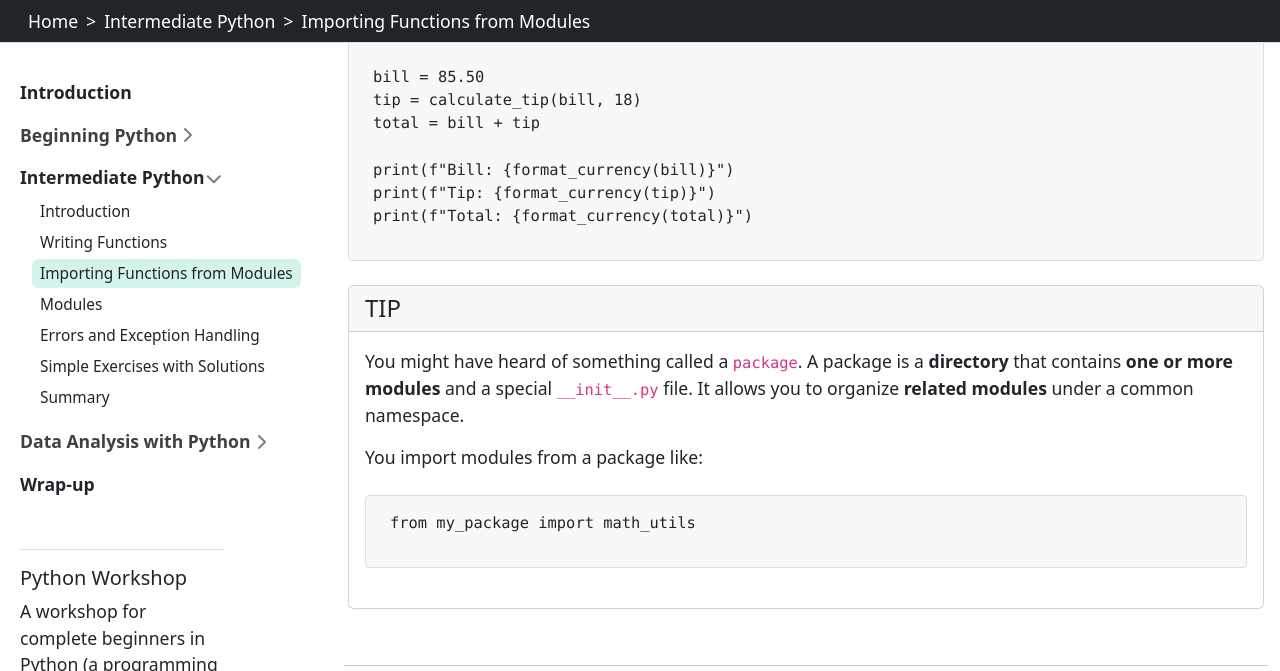
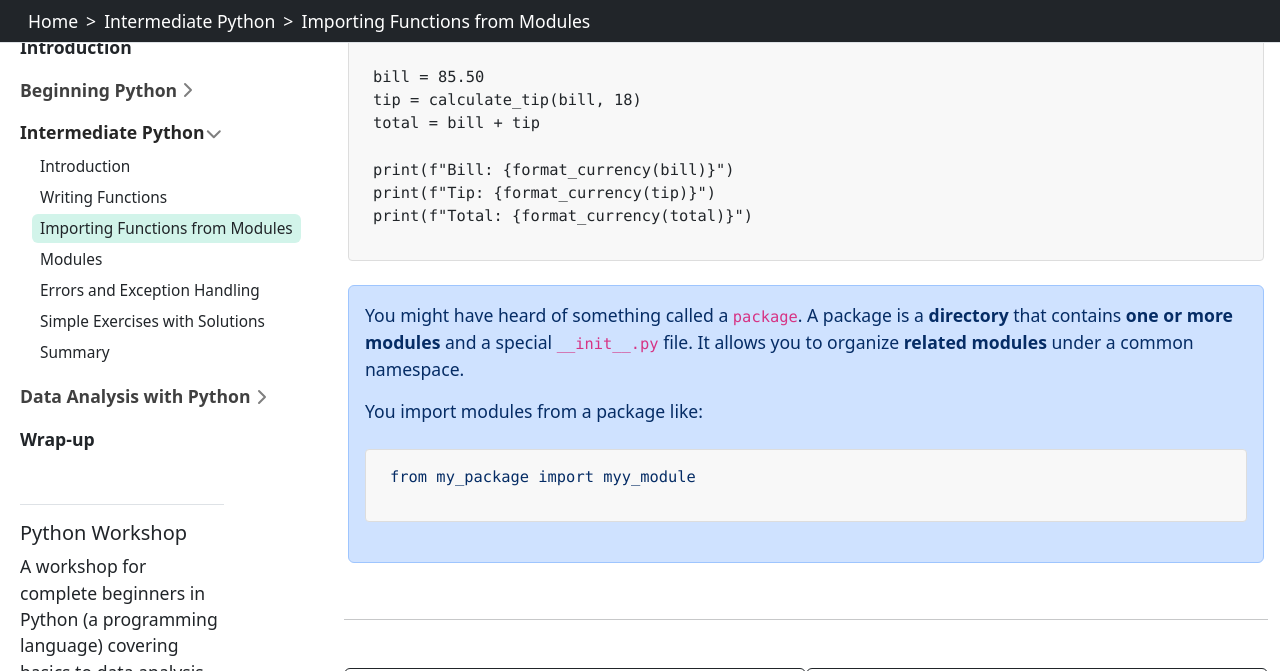
Before and after one commit to jllcalorio/data-analysis-in-python-for-complete-beginners, a Jekyll site: the page built from content/intermediate/import_functions.md, in a window 1280 px wide and 900 px high, scrolled down 4411 px, cut to the strip 0-671 px from the top of the window. Built offline with Jekyll 4.4.1, drawn with Linux system fonts in a browser that asks for light colours.

Commit message:
copy INTRO end stuff

````diff
--- a/content/intermediate/import_functions.md
+++ b/content/intermediate/import_functions.md
@@ -186,7 +186,7 @@
 You import modules from a package like:
 
 ```python
-from my_package import math_utils
+from my_package import myy_module
 ```
 {% endcapture %}
-{% include card.html text=text header="TIP" %}
+{% include alert.html text=text header="PRO TIP" color=secondary %}
````
